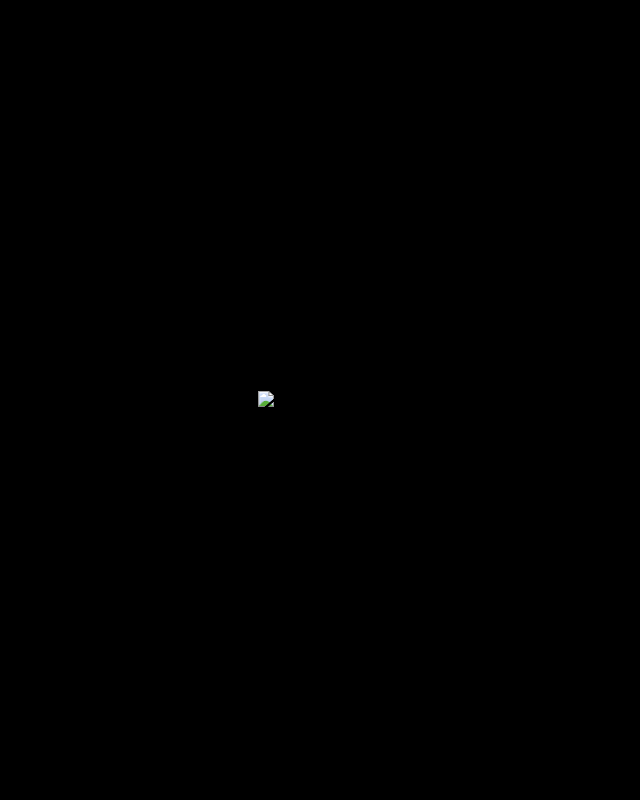
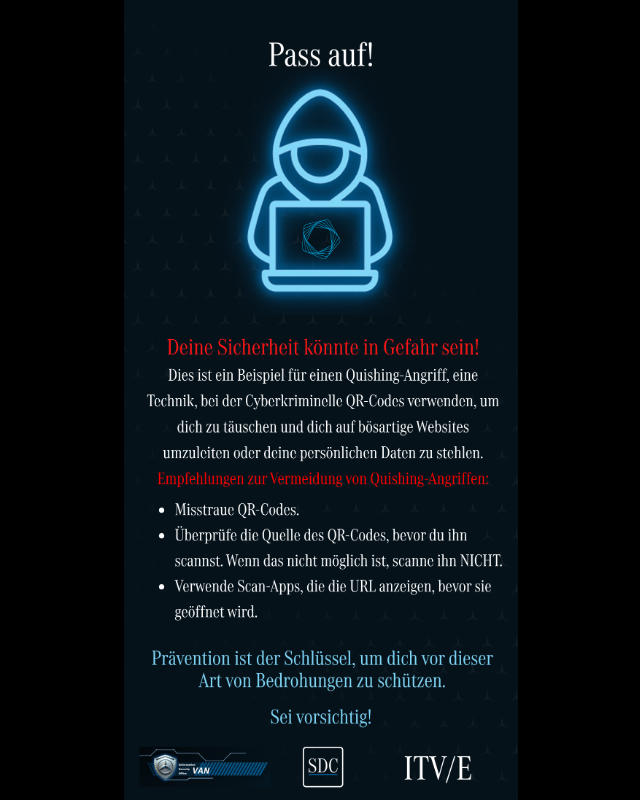
Before and after one commit to evilhacker057/w008_awareness, a plain HTML site: page index.html in a window 1280 px wide. Shown: the whole page, without its empty margins (319-959 px from the left). Drawn offline with Linux system fonts and the light colour scheme.

Commit message:
Update index.html

```diff
--- a/index.html
+++ b/index.html
@@ -26,6 +26,6 @@
     </style>
 </head>
 <body>
-    <img src="awareness.jpg" alt="Fullscreen Image">
+    <img src="w008_awareness.jpg" alt="Fullscreen Awareness Image">
 </body>
 </html>
```
